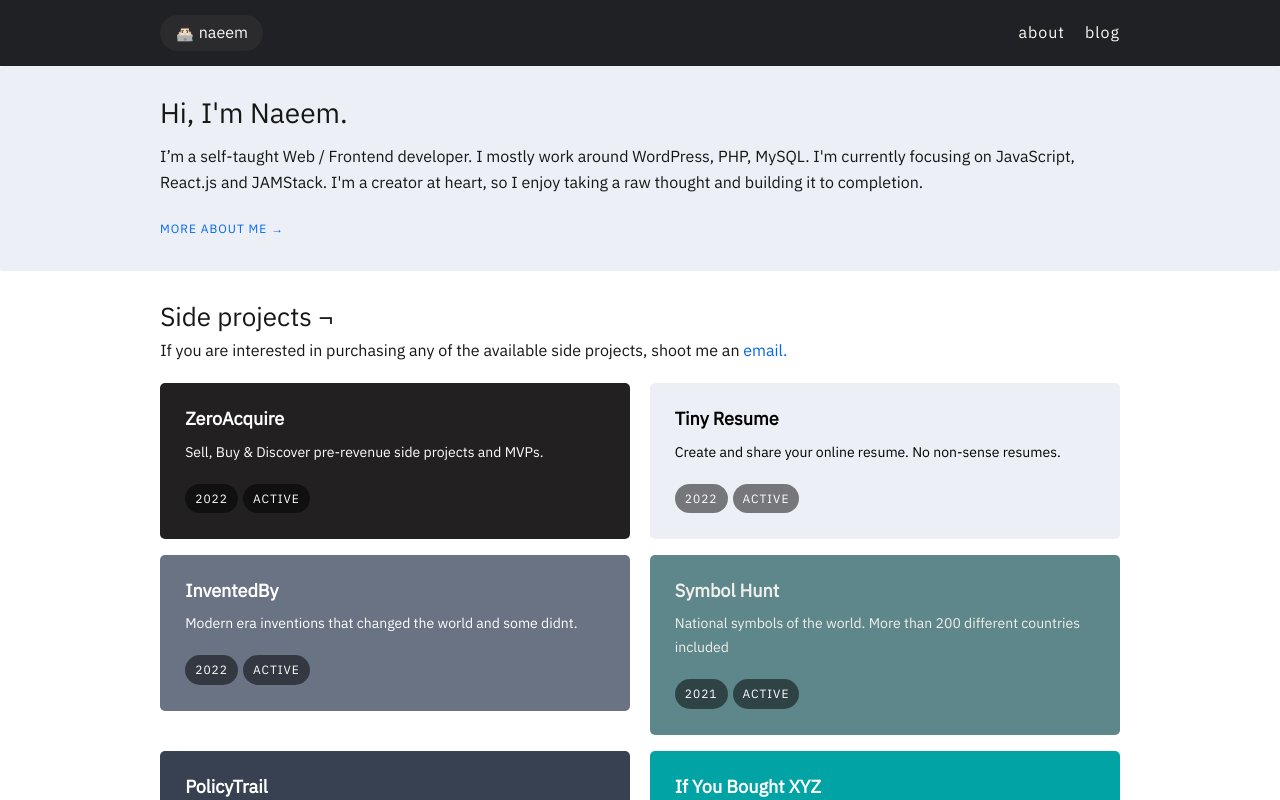
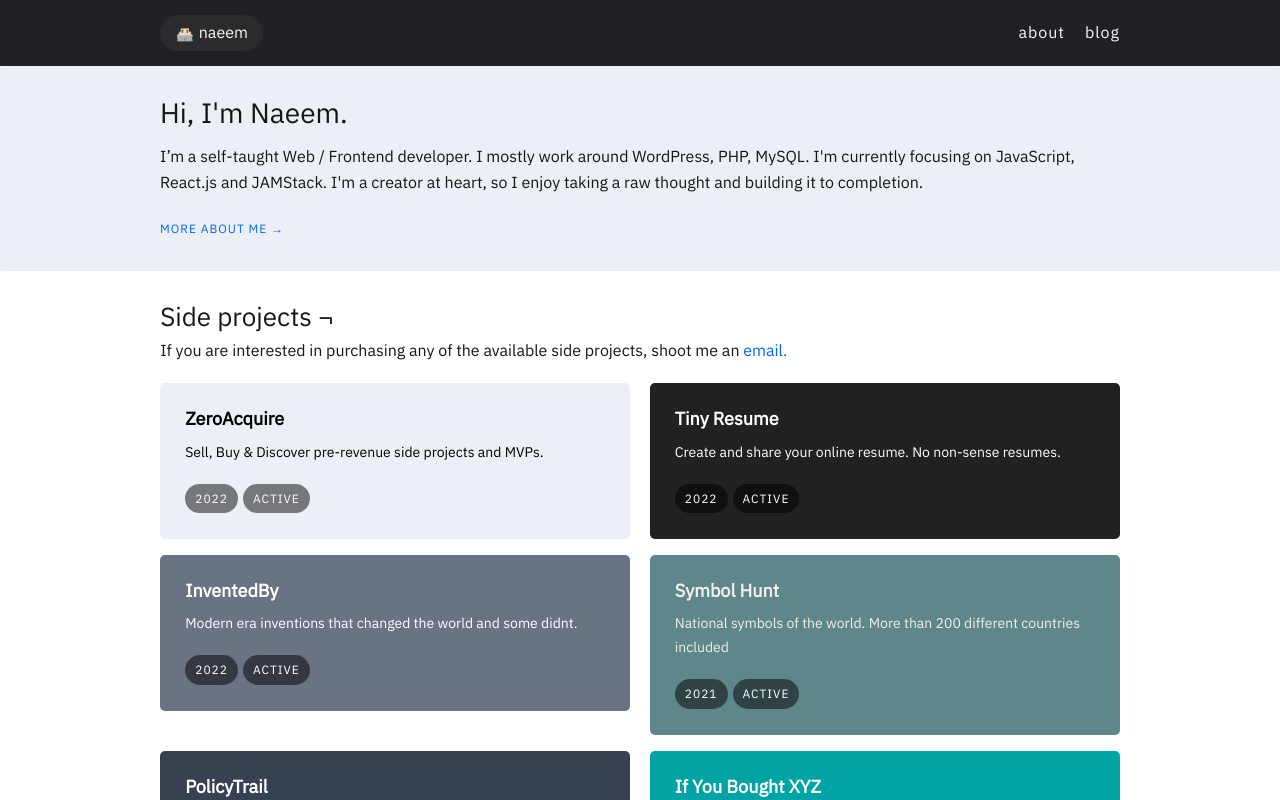
Before and after one commit to naeemnur/naeemnur.com, a React (Create React App) app: page / in a window 1280 px wide. Shown: the top 800 px of the page. Built offline with nearby package versions, Linux system fonts and the light colour scheme.

Commit message:
color fix

```diff
--- a/src/scss/main.scss
+++ b/src/scss/main.scss
@@ -476,12 +476,12 @@ a.nn_project {
   margin-top: 20px;
 }
 
-.nn_project.nn_tr {
+.nn_project.nn_za {
   background: #ecf0f6;
   color: #000;
 }
 
-.nn_project.nn_za {
+.nn_project.nn_tr {
   background: #222020;
   color: #fff;
 }
```
